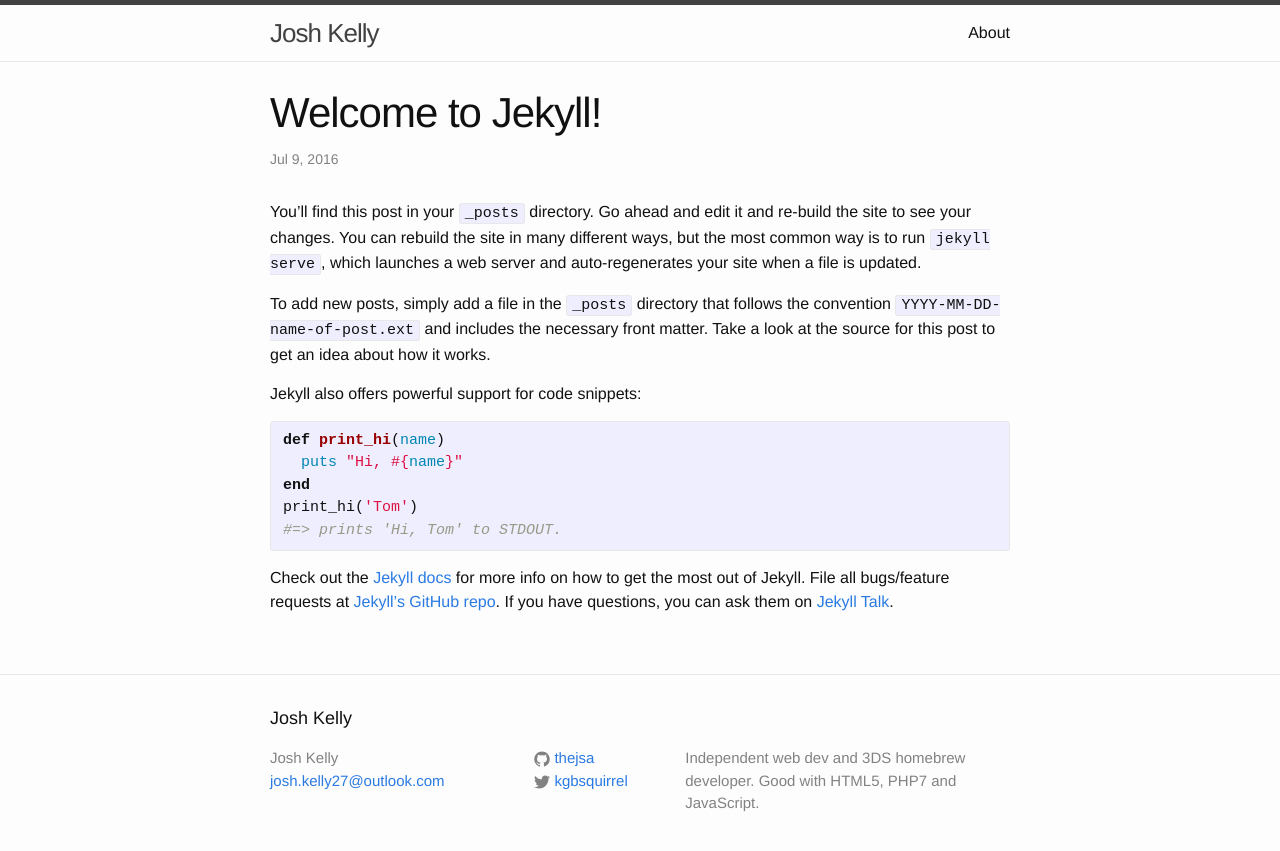
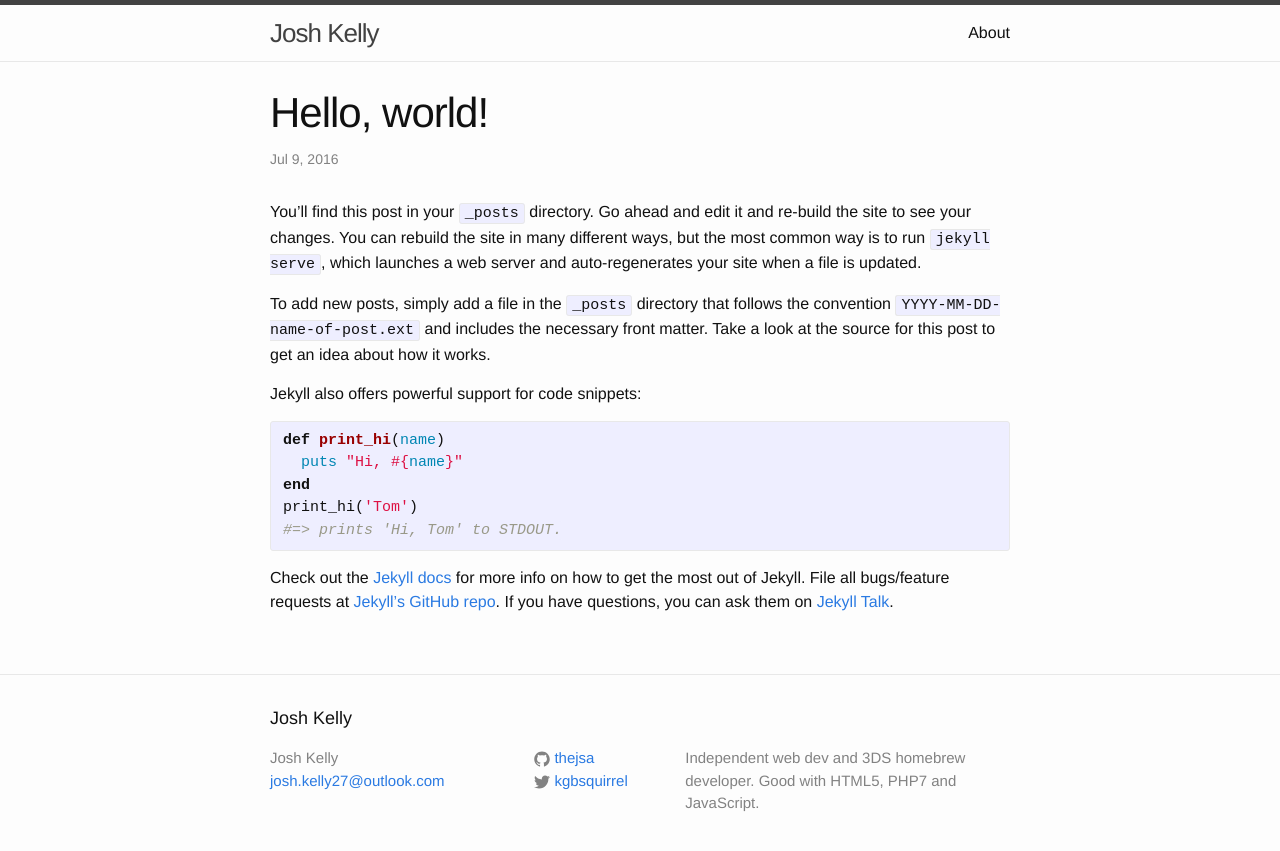
Before and after one commit to thejsa/thejsa.github.io, a Jekyll site: the page built from _posts/2016-07-09-hello-world.md, in a window 1280 px wide. Shown: the top 851 px of the page. Built offline with Jekyll 4.4.1, drawn with Linux system fonts in a browser that asks for light colours.

Commit message:
Update stuff

```diff
--- a/_posts/2016-07-09-welcome-to-jekyll.markdown
+++ b/_posts/2016-07-09-hello-world.md
@@ -1,8 +1,7 @@
 ---
 layout: post
-title:  "Welcome to Jekyll!"
+title:  "Hello, world!"
 date:   2016-07-09 21:25:34 +0100
-categories: jekyll update
 ---
 You’ll find this post in your `_posts` directory. Go ahead and edit it and re-build the site to see your changes. You can rebuild the site in many different ways, but the most common way is to run `jekyll serve`, which launches a web server and auto-regenerates your site when a file is updated.
 
```
